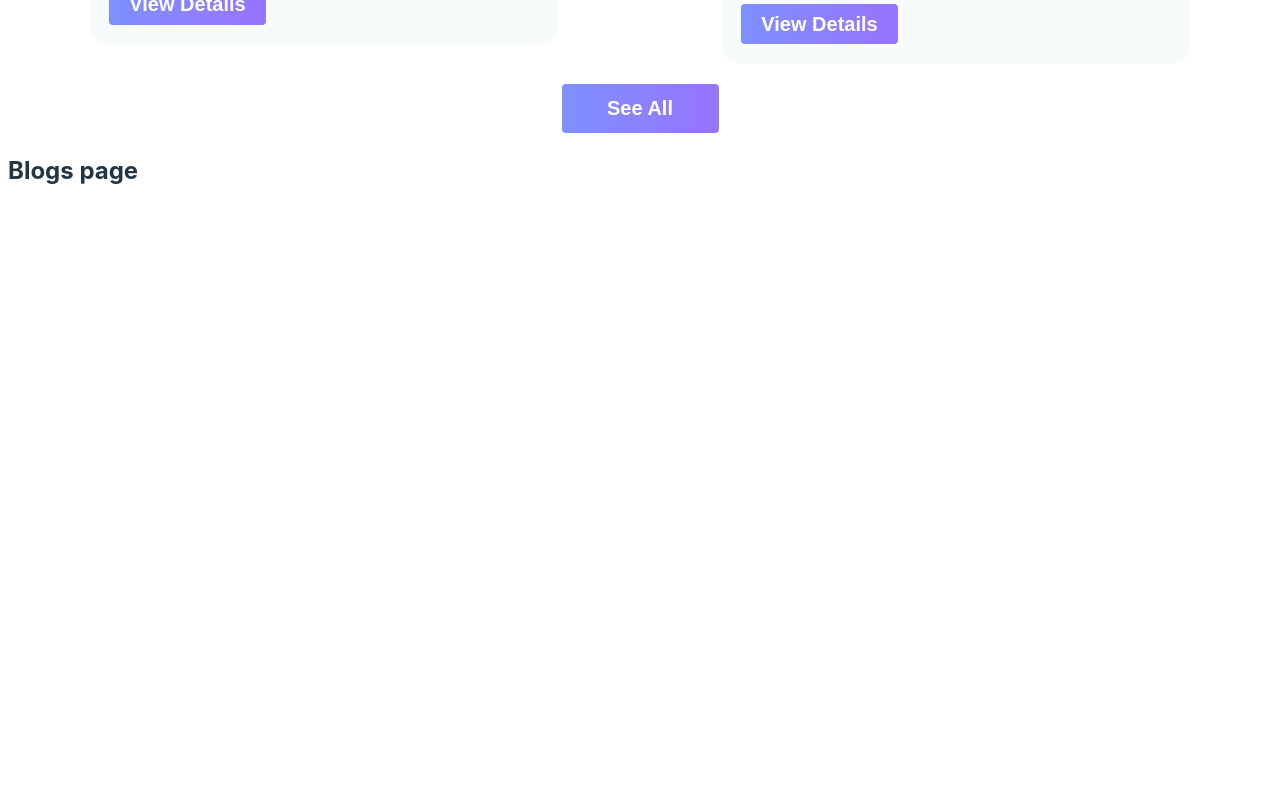
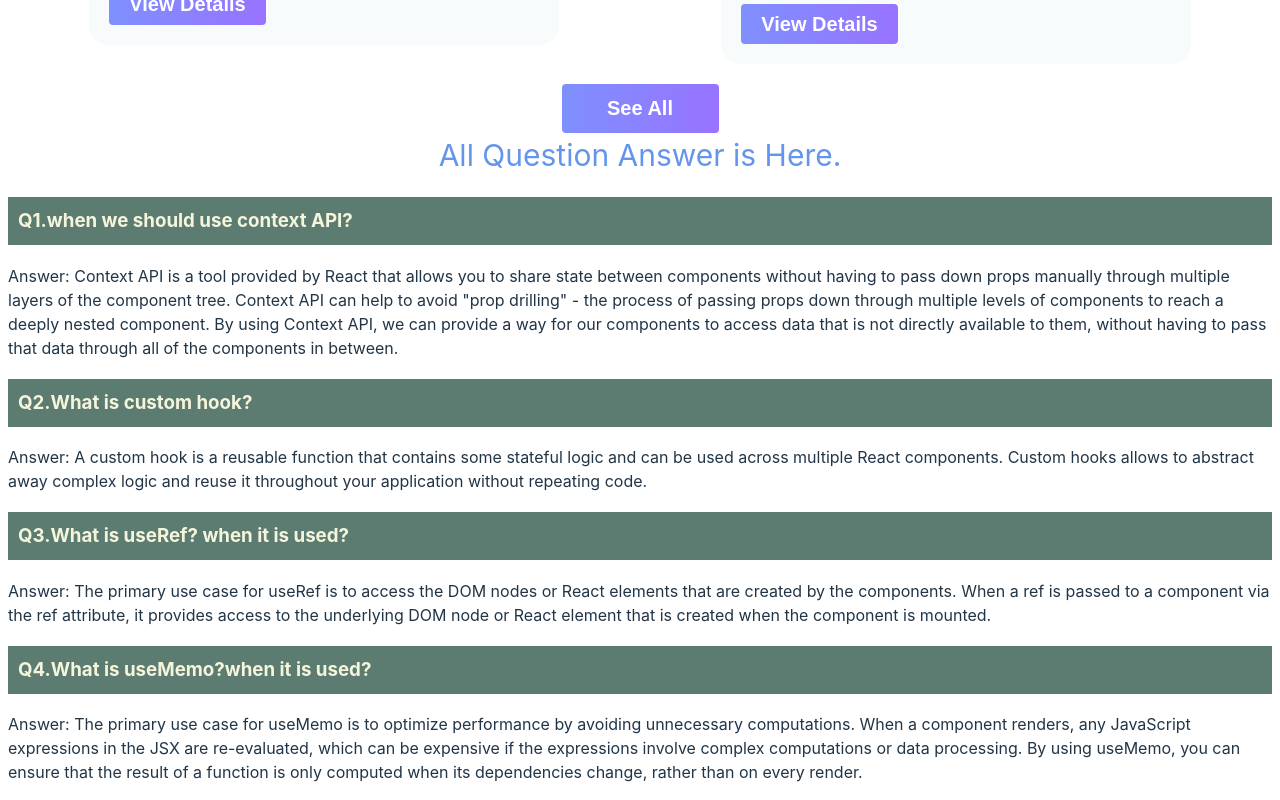
Before and after one commit to TanvirHossain43/it-center, a React (Vite) app: page /Blogs in a window 1280 px wide. Shown: the part 1197-1997 px from the top of the page. Before the commit the page ends 1406 px from the top, so only its background shows below. Built offline with nearby package versions, Linux system fonts and the light colour scheme.

Commit message:
question anwer added

```diff
--- /dev/null
+++ b/src/Components/Blogs/Blogs.css
@@ -0,0 +1,10 @@
+.blog-title{
+    text-align: center;
+    font-size: 30px;
+    color: cornflowerblue;
+}
+.blog-answer h3{
+background-color: rgb(92, 124, 114);
+color: beige;
+padding: 10px;
+}
--- a/src/Components/Blogs/Blogs.jsx
+++ b/src/Components/Blogs/Blogs.jsx
@@ -1,9 +1,24 @@
 import React from 'react';
+import "./Blogs.css"
 
 const Blogs = () => {
     return (
         <div>
-            <h2>Blogs page</h2>
+           <div className='blog-title'>
+            All Question Answer is Here.
+           </div>
+            <div className='blog-answer'>
+                <h3>Q1.when we should use context API? </h3>
+                <p>Answer: Context API is a tool provided by React that allows you to share state between components without having to pass down props manually through multiple layers of the component tree.
+                    Context API can help to avoid "prop drilling" - the process of passing props down through multiple levels of components to reach a deeply nested component. By using Context API, we can provide a way for our components to access data that is not directly available to them, without having to pass that data through all of the components in between.
+                </p>
+                <h3>Q2.What is custom hook?</h3>
+                <p>Answer: A custom hook is a reusable function that contains some stateful logic and can be used across multiple React components. Custom hooks allows to abstract away complex logic and reuse it throughout your application without repeating code.</p>
+                <h3>Q3.What is useRef? when it is used?</h3>
+                <p>Answer: The primary use case for useRef is to access the DOM nodes or React elements that are created by the components. When a ref is passed to a component via the ref attribute, it provides access to the underlying DOM node or React element that is created when the component is mounted.</p>
+                <h3>Q4.What is useMemo?when it is used?</h3>
+                <p>Answer: The primary use case for useMemo is to optimize performance by avoiding unnecessary computations. When a component renders, any JavaScript expressions in the JSX are re-evaluated, which can be expensive if the expressions involve complex computations or data processing. By using useMemo, you can ensure that the result of a function is only computed when its dependencies change, rather than on every render.</p>
+            </div>
         </div>
     );
 };
```
